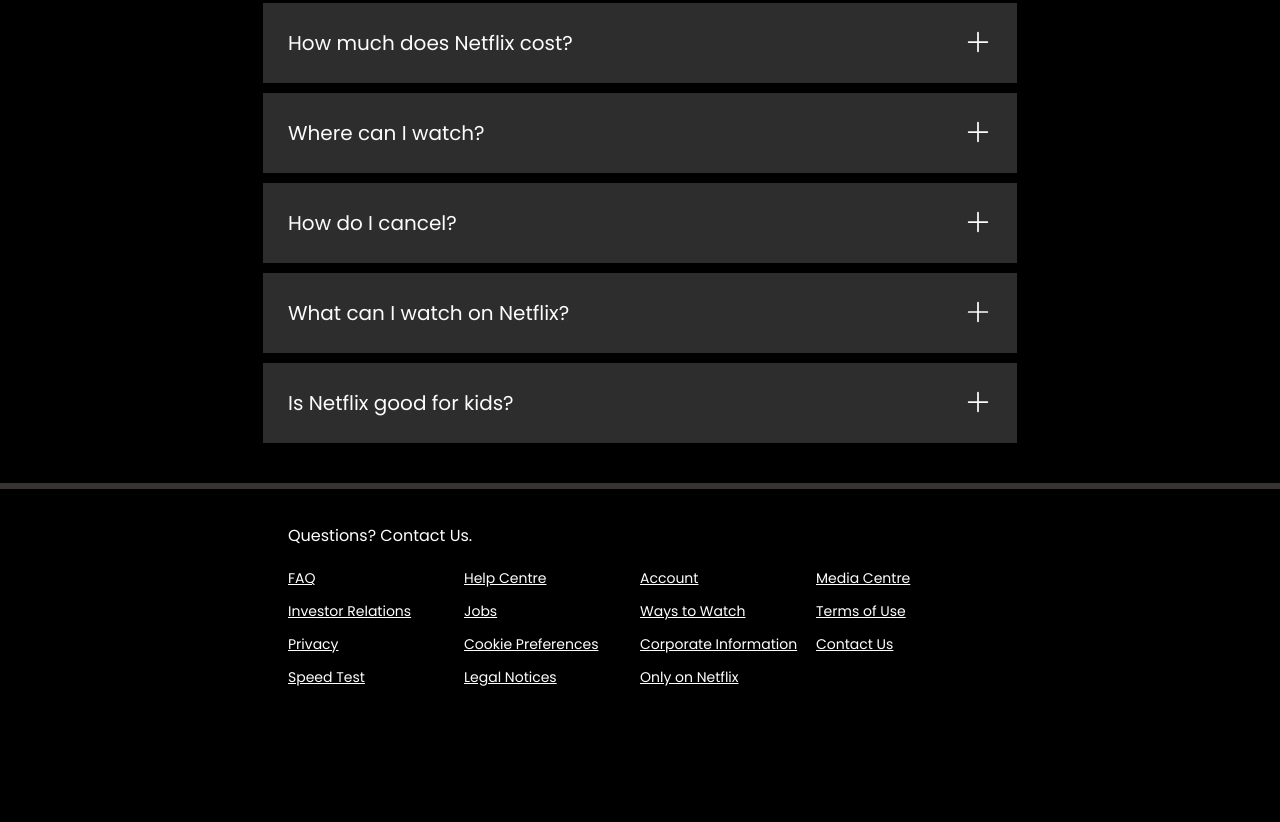
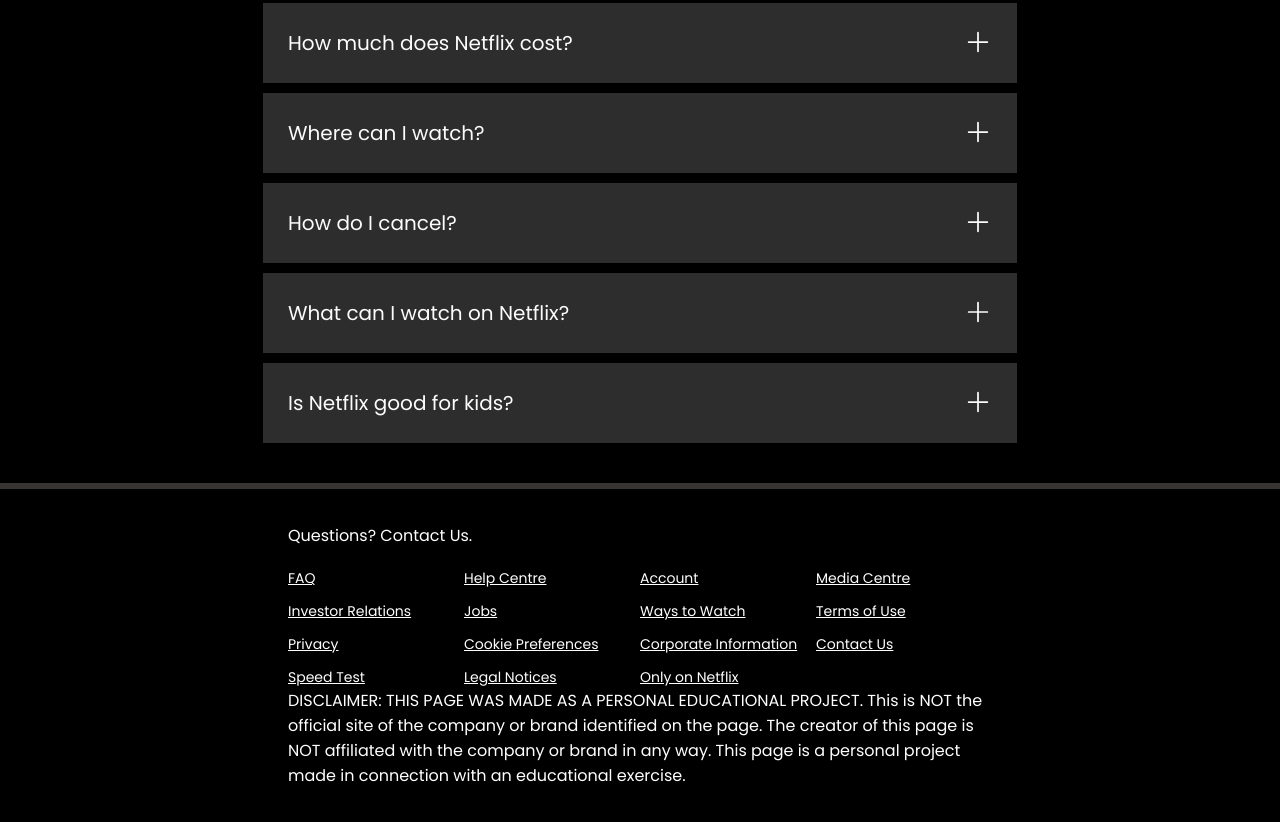
Before and after one commit to fatin-israq/Netflix-Home-Page-Clone, a plain HTML site: page index.html in a window 1280 px wide. Shown: the part 2483-3305 px from the top of the page. Before the commit the page ends 3205 px from the top, so only its background shows below. Drawn offline with Linux system fonts and the light colour scheme; a web font is replaced by a local one.

Commit message:
Add disclaimer at footer

```diff
--- a/index.html
+++ b/index.html
@@ -269,6 +269,7 @@
           <a href="faq">Contact Us</a>
         </div>
       </div>
+      <span class="disclaimer">DISCLAIMER: THIS PAGE WAS MADE AS A PERSONAL EDUCATIONAL PROJECT. This is NOT the official site of the company or brand identified on the page. The creator of this page is NOT affiliated with the company or brand in any way. This page is a personal project made in connection with an educational exercise.</span>
     </footer>
   </body>
 </html>
```
